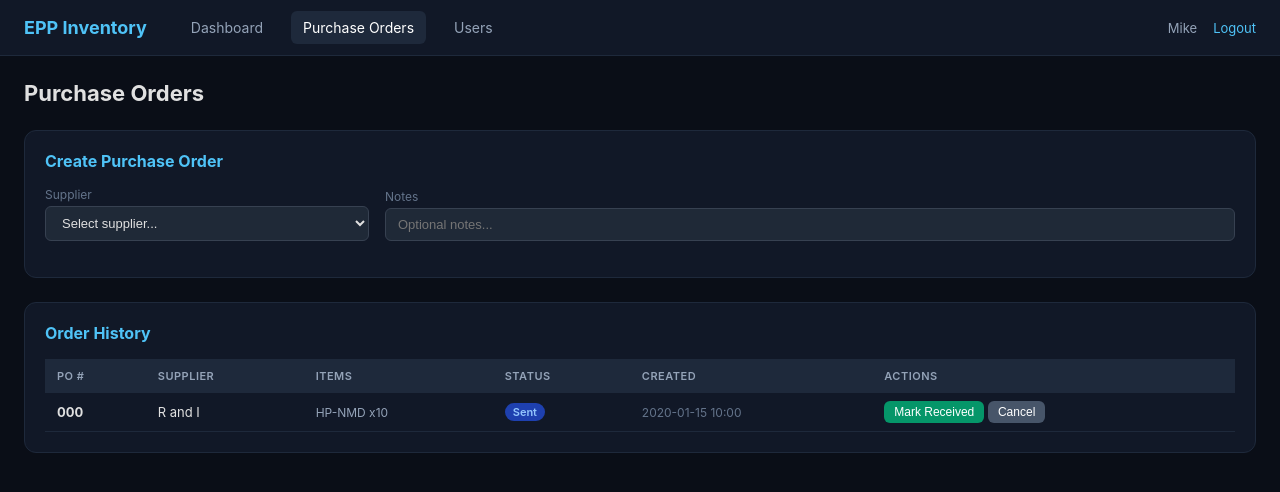
After one commit to mtxpert/epp-inventory, a Flask app: page /orders in a window 1280 px wide. The commit adds this page. Shown: the top 492 px of the page. Run offline with Flask 3, Linux system fonts and the light colour scheme; a user stored in the database is signed in; tables that the repository leaves empty hold one stand-in row (values such as "Sample post").

Commit message:
Add supplier management and purchase order system
Suppliers: R and I (heat shields), Performance Tube Bending (pipes), R-EP (hoses)
- Create POs from supplier component list with auto-fill for low stock
- Email PO directly to supplier
- Mark received to auto-add inventory
- PO history with status tracking (draft/sent/received/cancelled)
- Purchase Orders page linked in navbar

Co-Authored-By: Claude Opus 4.6 <noreply@anthropic.com>

```diff
--- a/app.py
+++ b/app.py
@@ -9,7 +9,8 @@ from flask import Flask, render_template, jsonify, request, redirect, url_for, f
 from flask_login import LoginManager, login_user, logout_user, login_required, current_user
 from flask_mail import Mail
 from flask_apscheduler import APScheduler
-from models import db, User, Component, Kit, KitComponent, InventoryLog, ShopifyOrder
+from models import (db, User, Component, Kit, KitComponent, InventoryLog, ShopifyOrder,
+                     Supplier, SupplierComponent, PurchaseOrder, PurchaseOrderLine)
 
 mail = Mail()
 scheduler = APScheduler()
@@ -92,6 +93,30 @@ def create_app():
             if kit and kit_info.get('retail_price') and (not kit.retail_price):
                 kit.retail_price = kit_info['retail_price']
         db.session.commit()
+        # Seed suppliers if none exist
+        if not Supplier.query.first():
+            suppliers_data = [
+                {'name': 'R and I', 'email': 'elena@rimetal.com', 'contact_name': 'Elena',
+                 'notes': 'Intake heat shields', 'parts': ['IN-HEAT']},
+                {'name': 'Performance Tube Bending', 'email': 'mike@rsmetals.us', 'contact_name': 'Mike',
+                 'notes': 'All pipes', 'category': 'pipes'},
+                {'name': 'R-EP Auto Parts', 'email': 'repautoparts@r-ep.com', 'contact_name': '',
+                 'notes': 'All hoses/couplers', 'category': 'couplers'},
+            ]
+            for sd in suppliers_data:
+                s = Supplier(name=sd['name'], email=sd['email'],
+                             contact_name=sd.get('contact_name', ''), notes=sd.get('notes', ''))
+                db.session.add(s)
+                db.session.flush()
+                if 'parts' in sd:
+                    for pn in sd['parts']:
+                        comp = Component.query.filter_by(part_number=pn).first()
+                        if comp:
+                            db.session.add(SupplierComponent(supplier_id=s.id, component_id=comp.id))
+                elif 'category' in sd:
+                    for comp in Component.query.filter_by(category=sd['category']).all():
+                        db.session.add(SupplierComponent(supplier_id=s.id, component_id=comp.id))
+            db.session.commit()
         # Create default admin if no users exist
         if not User.query.first():
             admin = User(email='info@ecopowerparts.com', name='Mike', role='admin')
@@ -534,6 +559,120 @@ def register_routes(app):
         db.session.commit()
         return jsonify({'ok': True})
 
+    # ── Purchase Orders ──────────────────────────────────────────
+
+    @app.route('/orders')
+    @login_required
+    def purchase_orders():
+        suppliers = Supplier.query.order_by(Supplier.name).all()
+        pos = PurchaseOrder.query.order_by(PurchaseOrder.created_at.desc()).all()
+        return render_template('purchase_orders.html', suppliers=suppliers, purchase_orders=pos)
+
+    @app.route('/api/po/create', methods=['POST'])
+    @login_required
+    def create_po():
+        data = request.get_json()
+        supplier_id = data.get('supplier_id')
+        supplier = Supplier.query.get(supplier_id)
+        if not supplier:
+            return jsonify({'error': 'Supplier not found'}), 404
+
+        # Generate PO number
+        count = PurchaseOrder.query.count() + 1
+        po_number = f"EPP-PO-{count:04d}"
+
+        po = PurchaseOrder(
+            po_number=po_number, supplier_id=supplier_id,
+            notes=data.get('notes', ''), created_by=current_user.id
+        )
+        db.session.add(po)
+        db.session.flush()
+
+        for line in data.get('lines', []):
+            comp = Component.query.filter_by(part_number=line['part_number']).first()
+            if comp:
+                pol = PurchaseOrderLine(
+                    po_id=po.id, component_id=comp.id,
+                    qty=int(line['qty']), unit_cost=float(line.get('unit_cost', 0))
+                )
+                db.session.add(pol)
+
+        db.session.commit()
+        return jsonify({'ok': True, 'po_id': po.id, 'po_number': po_number})
+
+    @app.route('/api/po/<int:po_id>/send', methods=['POST'])
+    @login_required
+    def send_po(po_id):
+        from flask_mail import Message
+        po = PurchaseOrder.query.get_or_404(po_id)
+
+        body = f"Purchase Order: {po.po_number}\n"
+        body += f"Date: {po.created_at.strftime('%Y-%m-%d')}\n"
+        body += f"From: EcoPowerParts\n"
+        body += "=" * 50 + "\n\n"
+        body += f"{'Part Number':<15} {'Description':<40} {'Qty':>6}\n"
+        body += "-" * 65 + "\n"
+        for line in po.lines:
+            body += f"{line.component.part_number:<15} {line.component.name:<40} {line.qty:>6}\n"
+        body += "-" * 65 + "\n"
+        if po.notes:
+            body += f"\nNotes: {po.notes}\n"
+        body += f"\nPlease confirm receipt of this order.\nThank you,\nEcoPowerParts\n"
+
+        try:
+            msg = Message(
+                subject=f"[EPP] Purchase Order {po.po_number}",
+                recipients=[po.supplier.email],
+                body=body
+            )
+            mail.send(msg)
+            po.status = 'sent'
+            po.sent_at = datetime.now(timezone.utc)
+            db.session.commit()
+            return jsonify({'ok': True})
+        except Exception as e:
+            return jsonify({'error': str(e)}), 500
+
+    @app.route('/api/po/<int:po_id>/receive', methods=['POST'])
+    @login_required
+    def receive_po(po_id):
+        po = PurchaseOrder.query.get_or_404(po_id)
+        po.status = 'received'
+        po.received_at = datetime.now(timezone.utc)
+        # Add received quantities to inventory
+        for line in po.lines:
+            line.component.qty += line.qty
+            log = InventoryLog(
+                component_id=line.component_id, qty_change=line.qty,
+                reason=f"PO {po.po_number} received", user_id=current_user.id
+            )
+            db.session.add(log)
+        db.session.commit()
+        return jsonify({'ok': True})
+
+    @app.route('/api/po/<int:po_id>/cancel', methods=['POST'])
+    @login_required
+    def cancel_po(po_id):
+        po = PurchaseOrder.query.get_or_404(po_id)
+        po.status = 'cancelled'
+        db.session.commit()
+        return jsonify({'ok': True})
+
+    @app.route('/api/supplier/<int:supplier_id>/components')
+    @login_required
+    def supplier_components(supplier_id):
+        supplier = Supplier.query.get_or_404(supplier_id)
+        parts = []
+        for sc in supplier.components:
+            c = sc.component
+            parts.append({
+                'part_number': c.part_number, 'name': c.name,
+                'qty': c.qty, 'reorder_threshold': c.reorder_threshold,
+                'unit_cost': sc.unit_cost,
+                'needs_reorder': c.qty <= c.reorder_threshold
+            })
+        return jsonify(parts)
+
     # ── Shopify Webhook ──────────────────────────────────────────
 
     @app.route('/webhook/shopify/order', methods=['POST'])
--- a/templates/base.html
+++ b/templates/base.html
@@ -99,6 +99,7 @@
         <div class="navbar-links">
             {% if current_user.is_authenticated %}
             <a href="{{ url_for('dashboard') }}" class="{% if request.endpoint == 'dashboard' %}active{% endif %}">Dashboard</a>
+            <a href="{{ url_for('purchase_orders') }}" class="{% if request.endpoint == 'purchase_orders' %}active{% endif %}">Purchase Orders</a>
             {% if current_user.role == 'admin' %}
             <a href="{{ url_for('admin_users') }}" class="{% if request.endpoint == 'admin_users' %}active{% endif %}">Users</a>
             {% endif %}
--- /dev/null
+++ b/templates/purchase_orders.html
@@ -0,0 +1,190 @@
+{% extends "base.html" %}
+{% block title %}Purchase Orders — EPP Inventory{% endblock %}
+{% block content %}
+
+<h1 style="font-size: 22px; margin-bottom: 24px;">Purchase Orders</h1>
+
+<!-- Create New PO -->
+<div class="card" style="margin-bottom: 24px;">
+    <h2 style="font-size: 16px; color: #4fc3f7; margin-bottom: 16px;">Create Purchase Order</h2>
+    <div style="display: flex; gap: 16px; align-items: end; flex-wrap: wrap; margin-bottom: 16px;">
+        <div>
+            <label style="font-size: 12px; color: #64748b; display: block; margin-bottom: 4px;">Supplier</label>
+            <select id="po-supplier" onchange="loadSupplierParts()" style="padding: 8px 12px; background: #1f2937; border: 1px solid #374151; border-radius: 6px; color: #e0e0e0; font-size: 13px; min-width: 250px;">
+                <option value="">Select supplier...</option>
+                {% for s in suppliers %}
+                <option value="{{ s.id }}" data-email="{{ s.email }}">{{ s.name }} ({{ s.email }})</option>
+                {% endfor %}
+            </select>
+        </div>
+        <div style="flex: 1;">
+            <label style="font-size: 12px; color: #64748b; display: block; margin-bottom: 4px;">Notes</label>
+            <input type="text" id="po-notes" placeholder="Optional notes..." style="width: 100%; padding: 8px 12px; background: #1f2937; border: 1px solid #374151; border-radius: 6px; color: #e0e0e0; font-size: 13px;">
+        </div>
+    </div>
+
+    <div id="po-parts" style="display: none;">
+        <table>
+            <thead>
+                <tr>
+                    <th style="width: 30px;"><input type="checkbox" id="select-all" onchange="toggleAll(this.checked)"></th>
+                    <th>Part #</th>
+                    <th>Name</th>
+                    <th>In Stock</th>
+                    <th>Reorder At</th>
+                    <th>Order Qty</th>
+                </tr>
+            </thead>
+            <tbody id="po-parts-body"></tbody>
+        </table>
+        <div style="margin-top: 16px; display: flex; gap: 12px; align-items: center;">
+            <button class="btn btn-primary" onclick="createPO()">Create PO</button>
+            <button class="btn" style="background: #475569; color: #fff;" onclick="autoFillReorder()">Auto-Fill Low Stock</button>
+            <span id="po-status" style="font-size: 13px;"></span>
+        </div>
+    </div>
+</div>
+
+<!-- Existing POs -->
+<div class="card">
+    <h2 style="font-size: 16px; color: #4fc3f7; margin-bottom: 16px;">Order History</h2>
+    {% if purchase_orders %}
+    <table>
+        <thead>
+            <tr><th>PO #</th><th>Supplier</th><th>Items</th><th>Status</th><th>Created</th><th>Actions</th></tr>
+        </thead>
+        <tbody>
+            {% for po in purchase_orders %}
+            <tr>
+                <td><strong>{{ po.po_number }}</strong></td>
+                <td>{{ po.supplier.name }}</td>
+                <td>
+                    {% for line in po.lines %}
+                    <span style="color: #94a3b8; font-size: 12px;">{{ line.component.part_number }} x{{ line.qty }}{% if not loop.last %}, {% endif %}</span>
+                    {% endfor %}
+                </td>
+                <td>
+                    {% if po.status == 'draft' %}
+                    <span class="badge" style="background: #374151; color: #94a3b8;">Draft</span>
+                    {% elif po.status == 'sent' %}
+                    <span class="badge" style="background: #1e40af; color: #93c5fd;">Sent</span>
+                    {% elif po.status == 'received' %}
+                    <span class="badge" style="background: #166534; color: #86efac;">Received</span>
+                    {% elif po.status == 'cancelled' %}
+                    <span class="badge" style="background: #7f1d1d; color: #fca5a5;">Cancelled</span>
+                    {% endif %}
+                </td>
+                <td style="color: #64748b; font-size: 12px;">{{ po.created_at.strftime('%Y-%m-%d %H:%M') if po.created_at else '-' }}</td>
+                <td>
+                    {% if po.status == 'draft' %}
+                    <button class="btn btn-primary btn-sm" onclick="sendPO({{ po.id }})">Email to Supplier</button>
+                    <button class="btn btn-sm" style="background: #475569; color: #fff;" onclick="cancelPO({{ po.id }})">Cancel</button>
+                    {% elif po.status == 'sent' %}
+                    <button class="btn btn-success btn-sm" onclick="receivePO({{ po.id }})">Mark Received</button>
+                    <button class="btn btn-sm" style="background: #475569; color: #fff;" onclick="cancelPO({{ po.id }})">Cancel</button>
+                    {% endif %}
+                </td>
+            </tr>
+            {% endfor %}
+        </tbody>
+    </table>
+    {% else %}
+    <p style="color: #64748b; padding: 20px;">No purchase orders yet.</p>
+    {% endif %}
+</div>
+
+{% endblock %}
+
+{% block scripts %}
+<script>
+let supplierParts = [];
+
+async function loadSupplierParts() {
+    const supplierId = document.getElementById('po-supplier').value;
+    const partsDiv = document.getElementById('po-parts');
+    if (!supplierId) { partsDiv.style.display = 'none'; return; }
+
+    const res = await fetch(`/api/supplier/${supplierId}/components`);
+    supplierParts = await res.json();
+
+    const tbody = document.getElementById('po-parts-body');
+    tbody.innerHTML = supplierParts.map(p => `
+        <tr style="${p.needs_reorder ? 'background: rgba(251,191,36,0.05);' : ''}">
+            <td><input type="checkbox" class="po-check" data-pn="${p.part_number}" ${p.needs_reorder ? 'checked' : ''}></td>
+            <td><strong>${p.part_number}</strong></td>
+            <td>${p.name}</td>
+            <td class="qty-cell ${p.qty <= 0 ? 'qty-critical' : p.qty <= p.reorder_threshold ? 'qty-low' : 'qty-ok'}">${p.qty}</td>
+            <td>${p.reorder_threshold}</td>
+            <td><input type="number" class="po-qty" data-pn="${p.part_number}" value="${p.needs_reorder ? Math.max(p.reorder_threshold * 2 - p.qty, 10) : 0}" min="0" style="width: 70px; padding: 4px 8px; background: #1f2937; border: 1px solid #374151; border-radius: 4px; color: #e0e0e0; font-size: 13px; text-align: center;"></td>
+        </tr>
+    `).join('');
+    partsDiv.style.display = 'block';
+}
+
+function toggleAll(checked) {
+    document.querySelectorAll('.po-check').forEach(cb => cb.checked = checked);
+}
+
+function autoFillReorder() {
+    supplierParts.forEach(p => {
+        const qtyInput = document.querySelector(`.po-qty[data-pn="${p.part_number}"]`);
+        const check = document.querySelector(`.po-check[data-pn="${p.part_number}"]`);
+        if (p.needs_reorder) {
+            check.checked = true;
+            qtyInput.value = Math.max(p.reorder_threshold * 2 - p.qty, 10);
+        }
+    });
+}
+
+async function createPO() {
+    const supplierId = document.getElementById('po-supplier').value;
+    const notes = document.getElementById('po-notes').value;
+    const status = document.getElementById('po-status');
+
+    const lines = [];
+    document.querySelectorAll('.po-check:checked').forEach(cb => {
+        const pn = cb.dataset.pn;
+        const qty = parseInt(document.querySelector(`.po-qty[data-pn="${pn}"]`).value) || 0;
+        if (qty > 0) lines.push({part_number: pn, qty: qty});
+    });
+
+    if (!lines.length) { status.textContent = 'Select items and enter quantities'; status.style.color = '#f87171'; return; }
+
+    const res = await fetch('/api/po/create', {
+        method: 'POST', headers: {'Content-Type': 'application/json'},
+        body: JSON.stringify({supplier_id: parseInt(supplierId), notes: notes, lines: lines})
+    });
+    const data = await res.json();
+    if (data.ok) {
+        status.textContent = `Created ${data.po_number}`;
+        status.style.color = '#4ade80';
+        setTimeout(() => location.reload(), 800);
+    } else {
+        status.textContent = data.error; status.style.color = '#f87171';
+    }
+}
+
+async function sendPO(poId) {
+    if (!confirm('Email this PO to the supplier?')) return;
+    const res = await fetch(`/api/po/${poId}/send`, {method: 'POST'});
+    const data = await res.json();
+    if (data.ok) { alert('PO emailed to supplier'); location.reload(); }
+    else alert('Failed: ' + data.error);
+}
+
+async function receivePO(poId) {
+    if (!confirm('Mark as received? This will add quantities to inventory.')) return;
+    const res = await fetch(`/api/po/${poId}/receive`, {method: 'POST'});
+    const data = await res.json();
+    if (data.ok) { alert('PO received — inventory updated'); location.reload(); }
+    else alert('Failed: ' + (data.error || 'Unknown error'));
+}
+
+async function cancelPO(poId) {
+    if (!confirm('Cancel this PO?')) return;
+    const res = await fetch(`/api/po/${poId}/cancel`, {method: 'POST'});
+    const data = await res.json();
+    if (data.ok) location.reload();
+}
+</script>
+{% endblock %}
```
Also changed, not shown: models.py (+56 -0 lines).
